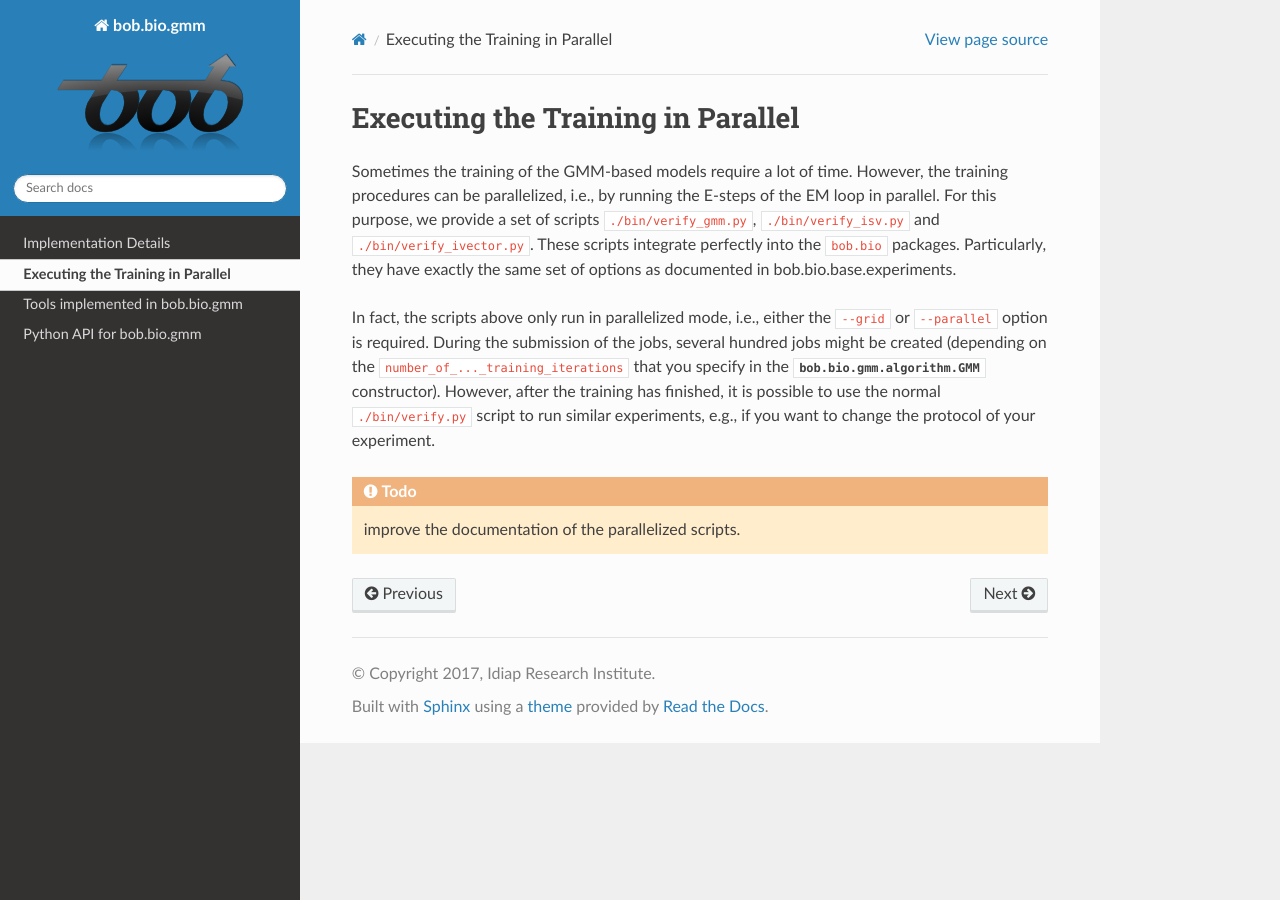
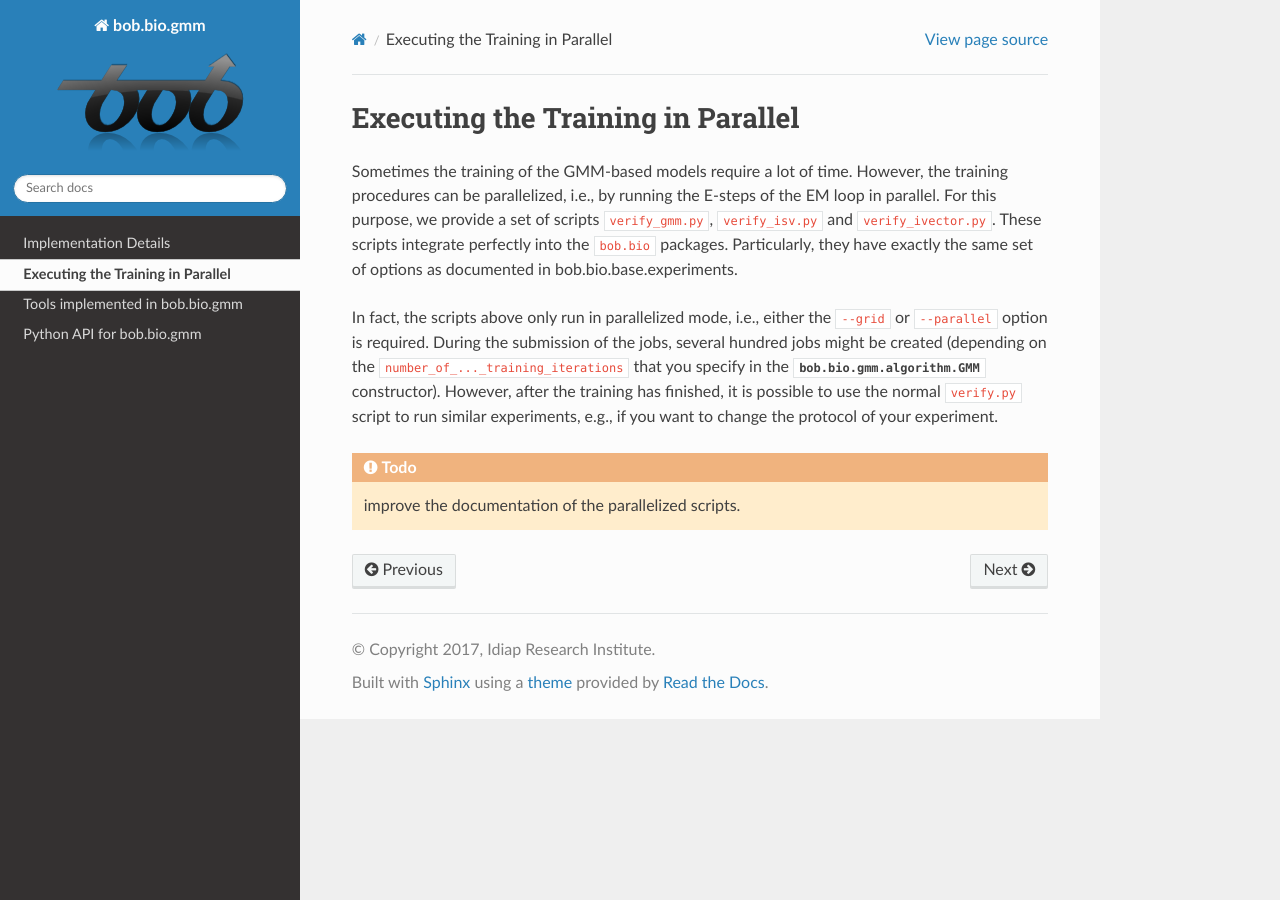
Before and after one commit to bioidiap/bob.bio.gmm, a Sphinx documentation site: the page built from doc/parallel.rst, in a window 1280 px wide. Built offline with Sphinx 7.4.7 and the Read the Docs theme 2.0.0, drawn with Linux system fonts in a browser that asks for light colours; formulas are drawn with MathJax 3; the version number could not be read and is left out.

Commit message:
removed unnecessary commands starting with ./bin/

```diff
--- a/doc/parallel.rst
+++ b/doc/parallel.rst
@@ -9,12 +9,12 @@ Executing the Training in Parallel
 
 Sometimes the training of the GMM-based models require a lot of time.
 However, the training procedures can be parallelized, i.e., by running the E-steps of the EM loop in parallel.
-For this purpose, we provide a set of scripts ``./bin/verify_gmm.py``, ``./bin/verify_isv.py`` and ``./bin/verify_ivector.py``.
+For this purpose, we provide a set of scripts ``verify_gmm.py``, ``verify_isv.py`` and ``verify_ivector.py``.
 These scripts integrate perfectly into the ``bob.bio`` packages.
 Particularly, they have exactly the same set of options as documented in :ref:`bob.bio.base.experiments`.
 
 In fact, the scripts above only run in parallelized mode, i.e., either the ``--grid`` or ``--parallel`` option is required.
 During the submission of the jobs, several hundred jobs might be created (depending on the ``number_of_..._training_iterations``  that you specify in the :py:class:`bob.bio.gmm.algorithm.GMM` constructor).
-However, after the training has finished, it is possible to use the normal ``./bin/verify.py`` script to run similar experiments, e.g., if you want to change the protocol of your experiment.
+However, after the training has finished, it is possible to use the normal ``verify.py`` script to run similar experiments, e.g., if you want to change the protocol of your experiment.
 
 .. todo:: improve the documentation of the parallelized scripts.
```
